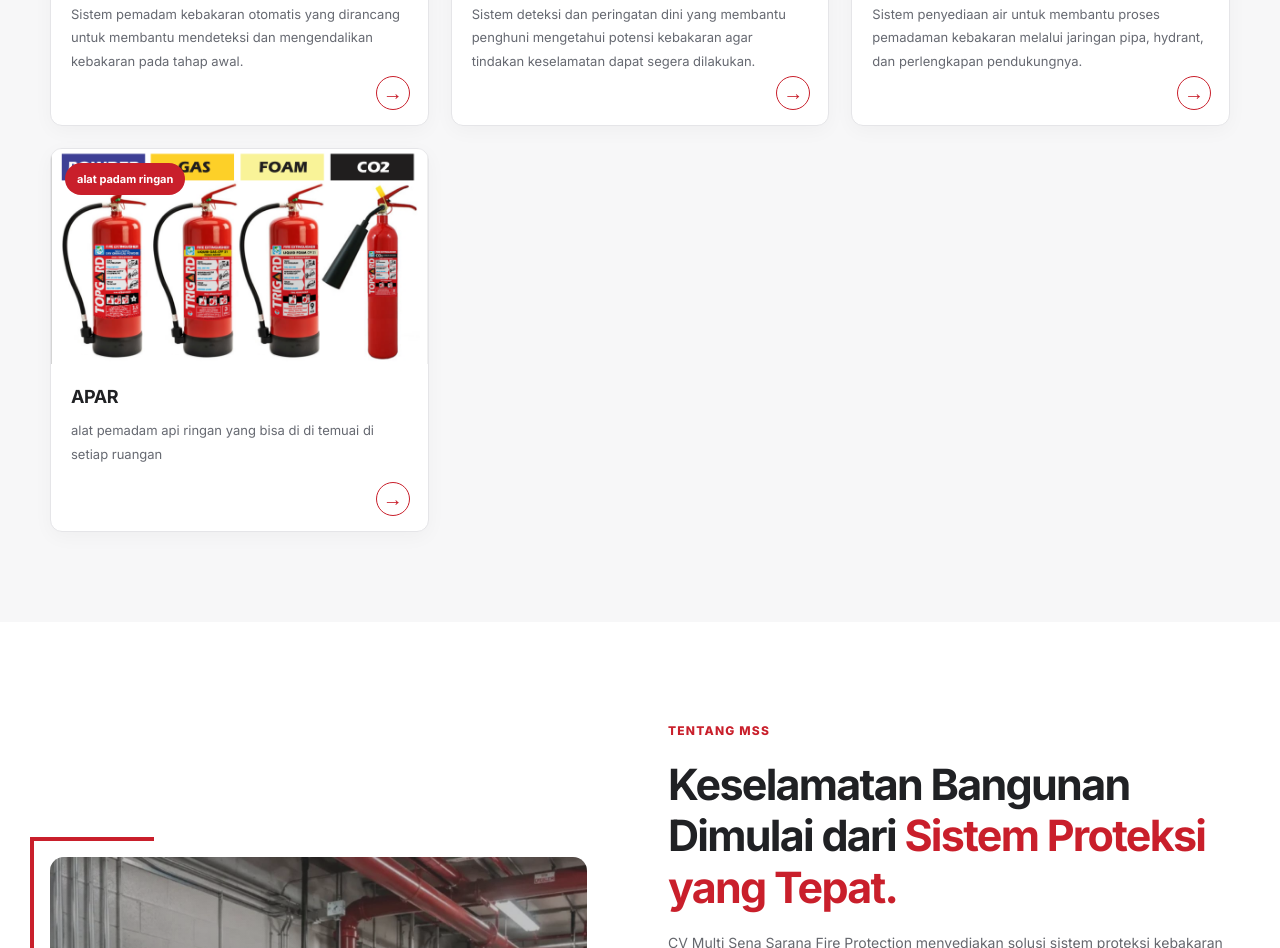
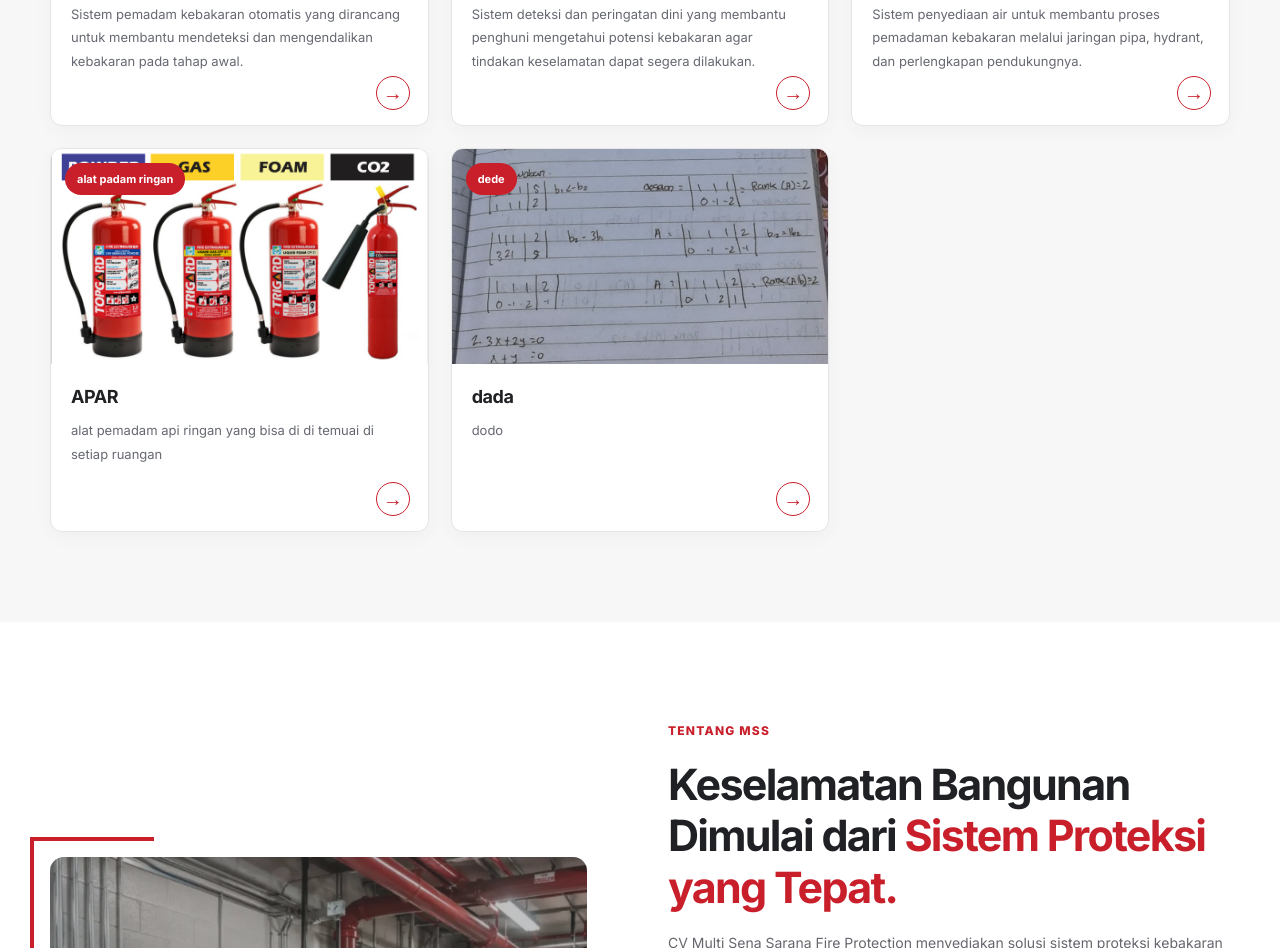
Before and after one commit to febrianahmadfatoni15-boop/mss-fire-protection, a website: page index.html in a window 1280 px wide. Shown: the part 1603-2551 px from the top of the page. Drawn offline with Linux system fonts and the light colour scheme.

Commit message:
Perbarui situs dari dashboard admin

```diff
--- a/index.html
+++ b/index.html
@@ -159,6 +159,7 @@
 
 
 
+
       <article class="product-card">
         <div class="product-image">
           <img src="images/Sprinkler.jpg" alt="Sprinkler System" loading="lazy">
@@ -206,6 +207,19 @@
           <a href="#kontak" class="product-link" data-product="APAR" aria-label="Konsultasi produk APAR">→</a>
         </div>
       </article>
+
+      <article class="product-card">
+        <div class="product-image">
+          <img src="images/unggahan-82f85604-a023-4cf2-99c5-91f119443114.jpg" alt="dudu" loading="lazy">
+          <span class="product-badge">dede</span>
+        </div>
+        <div class="product-body">
+          <h3>dada</h3>
+          <p>dodo</p>
+          <a href="#kontak" class="product-link" data-product="dada" aria-label="Konsultasi produk dada">→</a>
+        </div>
+      </article>
+
 
 
 
@@ -408,7 +422,7 @@
         <h3>Ceritakan kebutuhan Anda</h3><p class="form-intro">Isi form berikut untuk menyiapkan pesan konsultasi.</p>
         <label for="name">Nama lengkap</label><input id="name" name="name" autocomplete="name" placeholder="Nama Anda" required data-required-message="Silakan isi nama lengkap Anda.">
         <label for="company">Perusahaan / instansi <span>(opsional)</span></label><input id="company" name="company" autocomplete="organization" placeholder="Nama perusahaan">
-        <label for="service">Produk atau layanan</label><select id="service" name="service" required data-required-message="Silakan pilih produk atau layanan."><option value="">Pilih kebutuhan</option><option data-catalog-option value="Sprinkler System">Sprinkler System</option><option data-catalog-option value="Fire Alarm System">Fire Alarm System</option><option data-catalog-option value="Hydrant System">Hydrant System</option><option>APAR</option><option>Fire Pump</option><option>Inspeksi &amp; Maintenance</option><option>Konsultasi lainnya</option></select>
+        <label for="service">Produk atau layanan</label><select id="service" name="service" required data-required-message="Silakan pilih produk atau layanan."><option value="">Pilih kebutuhan</option><option data-catalog-option value="Sprinkler System">Sprinkler System</option><option data-catalog-option value="Fire Alarm System">Fire Alarm System</option><option data-catalog-option value="Hydrant System">Hydrant System</option><option data-catalog-option value="dada">dada</option><option>APAR</option><option>Fire Pump</option><option>Inspeksi &amp; Maintenance</option><option>Konsultasi lainnya</option></select>
         <label for="message">Ceritakan kebutuhan Anda</label><textarea id="message" name="message" rows="4" placeholder="Contoh: kebutuhan fire alarm untuk gedung kantor..." required data-required-message="Silakan ceritakan kebutuhan Anda."></textarea>
         <button class="btn btn-primary submit-btn" type="submit">Kirim via WhatsApp <span>↗</span></button>
         <small class="form-note">Pesan akan dibuka di WhatsApp Anda untuk dikirim setelah diperiksa.</small>
```
Also changed, not shown: images/unggahan-82f85604-a023-4cf2-99c5-91f119443114.jpg (added).
